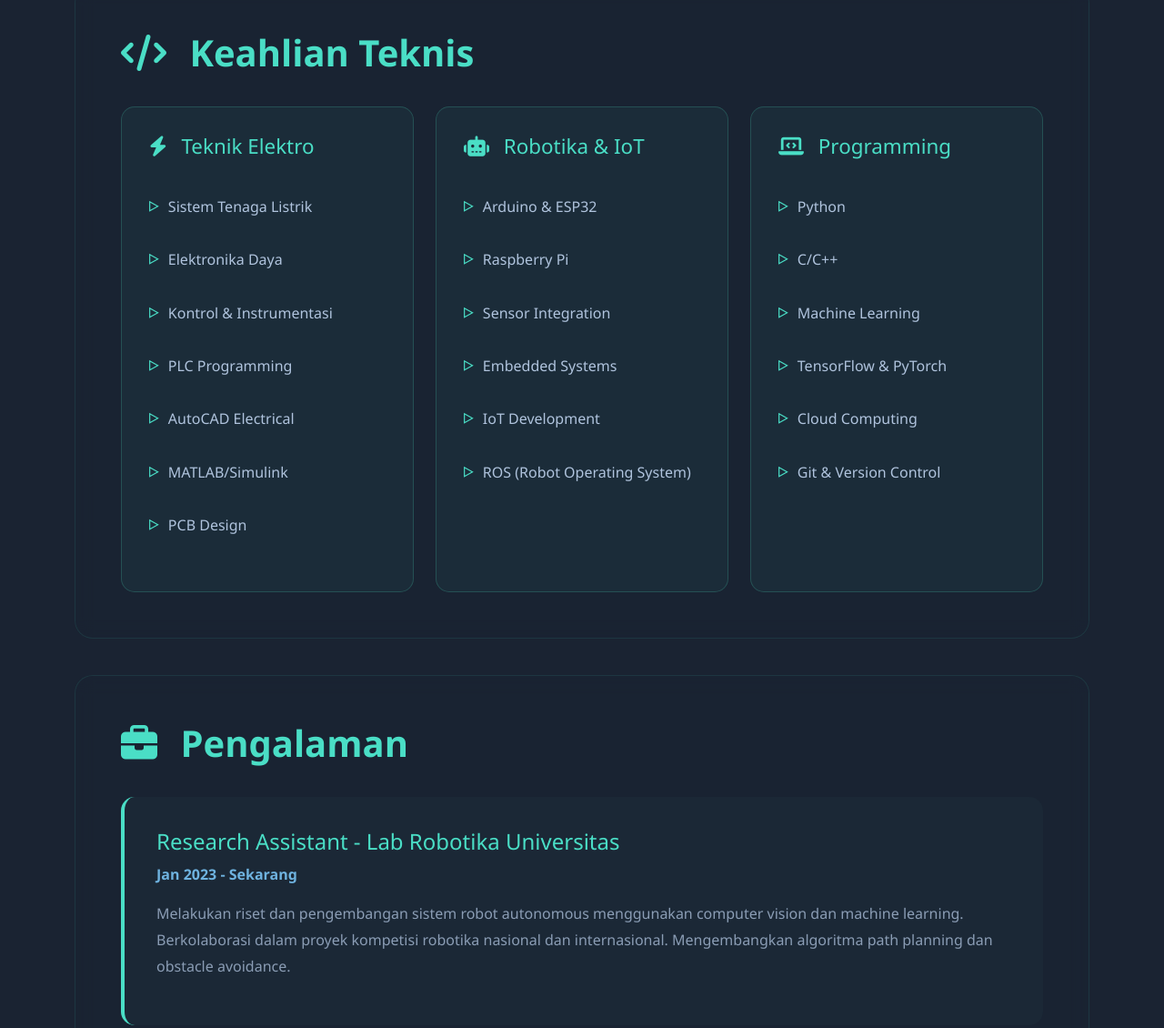
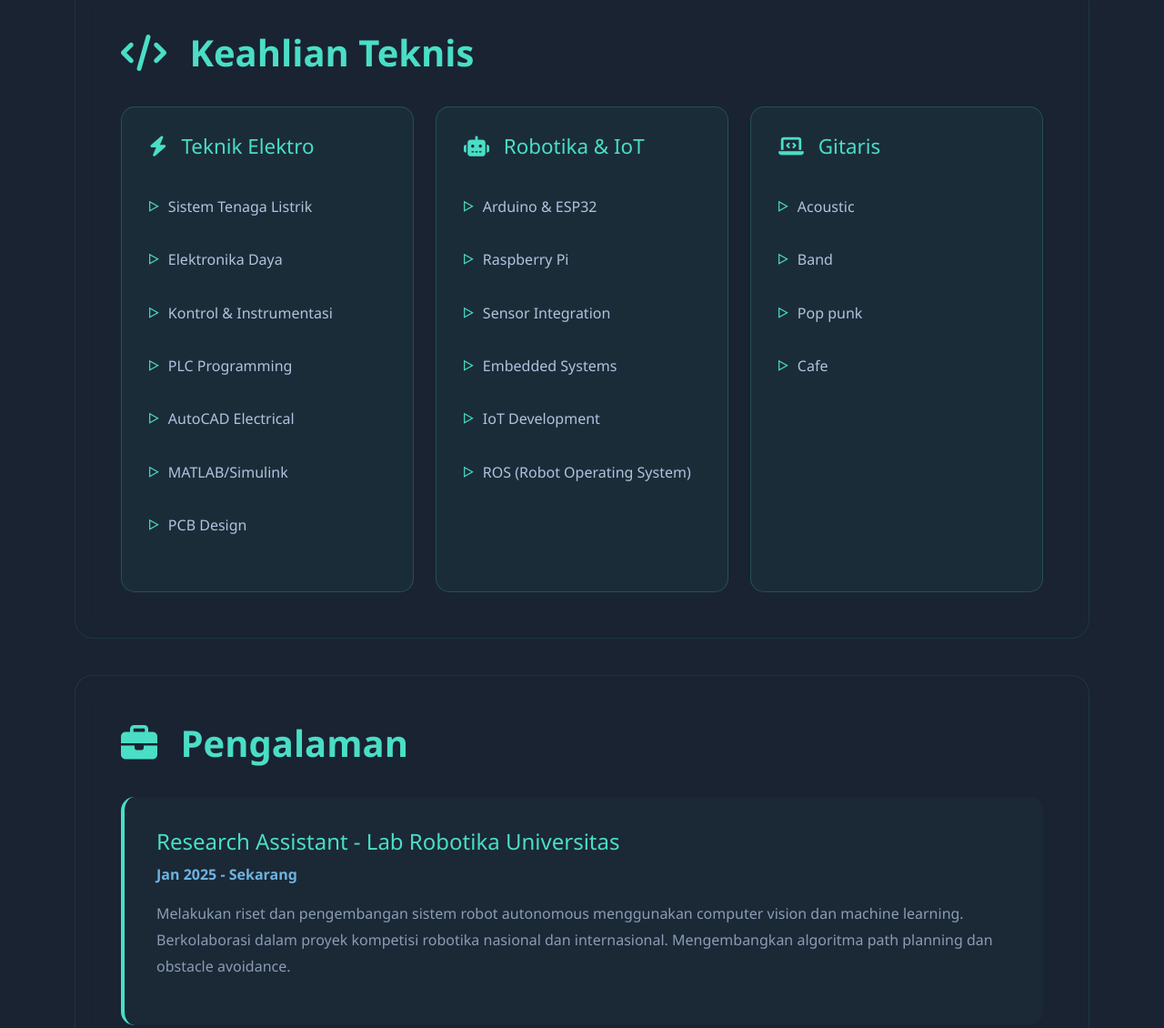
Before and after one commit to aldiariyanto25/aldiariyanto25.github.io, a plain HTML site: page index.html in a window 1280 px wide. Shown: the part 865-1995 px from the top of the page at 91% size. Drawn offline with nearby package versions, Linux system fonts and the light colour scheme.

Commit message:
Update index.html

```diff
--- a/index.html
+++ b/index.html
@@ -505,8 +505,7 @@
                             <p class="hero-description">
                                 Saya memiliki minat yang kuat dalam merancang sirkuit, mengembangkan sistem tertanam atau IoT,
                                 dan Riset. Saat ini saya sedang menekuni bidang Tenaga Listrik atau yang biasa disebut Teknik
-                                Elektro, namun selain di perkuliahan saya juga sedang menempuh pembelajaran mandiri terkait
-                                bidang seperti Machine Learning dan Cloud Computing.
+                                Elektro, namun selain di perkuliahan saya juga sedang memiliki exrta skill yaitu gitaris.
                             </p>
 
                             <div class="quote-box">
@@ -566,14 +565,12 @@
 
                     <div class="col-lg-4 col-md-6">
                         <div class="skill-card">
-                            <h3><i class="fas fa-laptop-code"></i> Programming</h3>
+                            <h3><i class="fas fa-laptop-code"></i> Gitaris </h3>
                             <ul>
-                                <li>Python</li>
-                                <li>C/C++</li>
-                                <li>Machine Learning</li>
-                                <li>TensorFlow & PyTorch</li>
-                                <li>Cloud Computing</li>
-                                <li>Git & Version Control</li>
+                                <li>Acoustic</li>
+                                <li>Band</li>
+                                <li>Pop punk</li>
+                                <li>Cafe</li>
                             </ul>
                         </div>
                     </div>
@@ -586,7 +583,7 @@
 
                 <div class="timeline-item">
                     <h3>Research Assistant - Lab Robotika Universitas</h3>
-                    <span class="timeline-date">Jan 2023 - Sekarang</span>
+                    <span class="timeline-date">Jan 2025 - Sekarang</span>
                     <p class="timeline-desc">
                         Melakukan riset dan pengembangan sistem robot autonomous menggunakan computer vision
                         dan machine learning. Berkolaborasi dalam proyek kompetisi robotika nasional dan
@@ -646,7 +643,7 @@
 
         <!-- Footer -->
         <footer>
-            <p>&copy; 2024 Arris Ahmad Fadillah | Teknik Elektro & Robotika Enthusiast</p>
+            <p>&copy; 2024 Aldi Ariyanto| Teknik Elektro & Gitariss </p>
             <p class="mt-2" style="opacity: 0.7;">Built with passion for engineering and innovation</p>
         </footer>
     </div>
```
